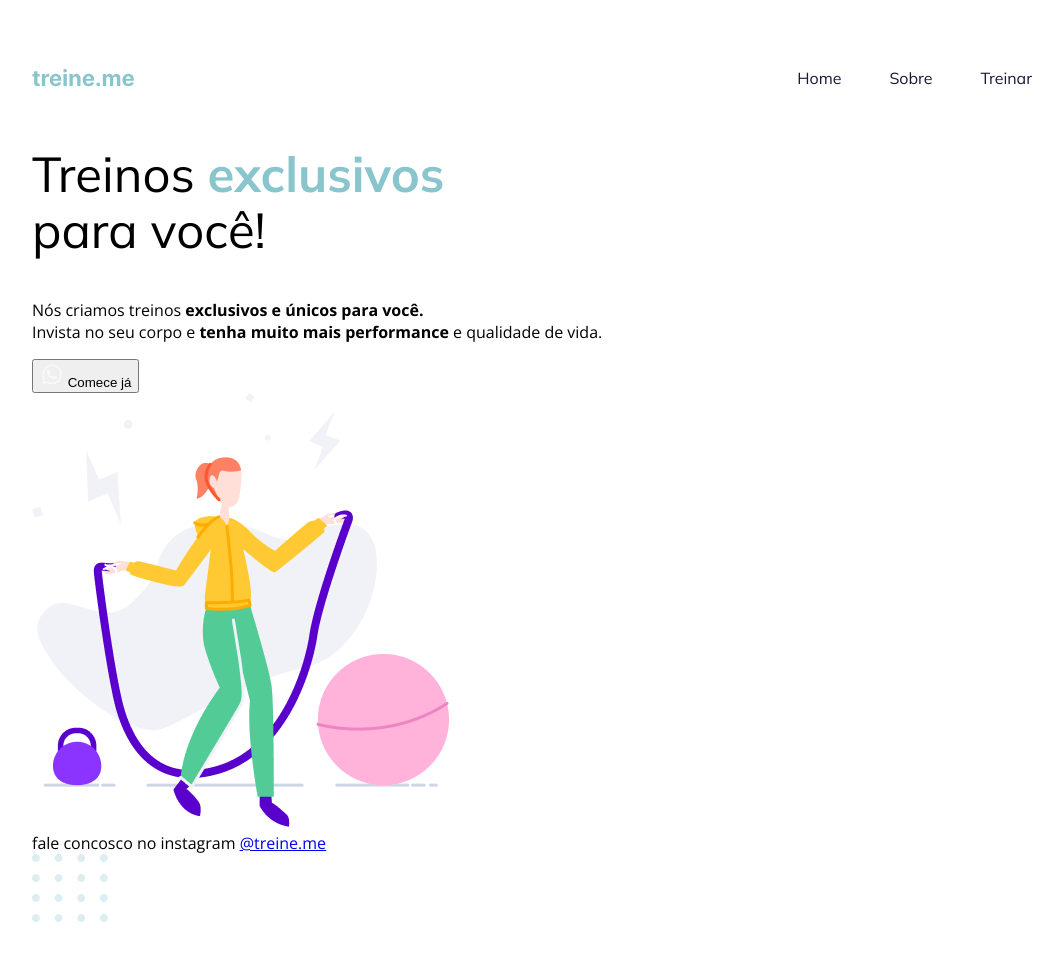
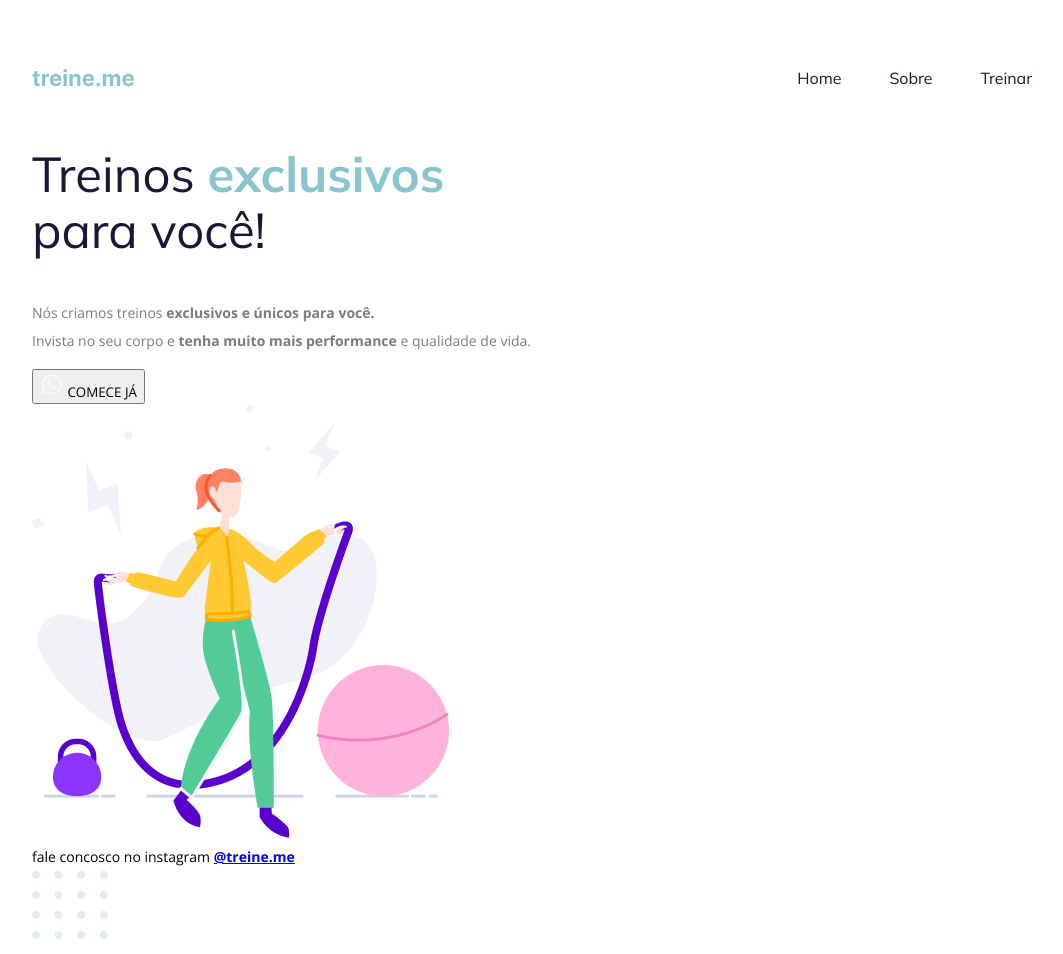
Before and after one commit to felipemadu13/rocketseat, a plain HTML site: page Explorer/stage_02/stg02_projeto_02/index.html in a window 1280 px wide. Shown: the whole page, without its empty margins (108-1171 px from the left). Drawn offline with nearby package versions, Linux system fonts and the light colour scheme.

Commit message:
projeto 02

```diff
--- a/Explorer/stage_02/stg02_projeto_02/style.css
+++ b/Explorer/stage_02/stg02_projeto_02/style.css
@@ -40,7 +40,7 @@ h1, ul {
 h1 {
   font-size: 49px;
   line-height: 56px;
-  color: #000000;
+  color: #1F1534;
   font-weight: normal;
   width: 490px;
 }
@@ -49,3 +49,23 @@ h1 span {
   color: #89C5CC;
   font-weight: bold;
 }
+
+p {
+  font-size: 14px;
+  line-height: 28px;
+  color: #7D7987;
+}
+
+button {
+  text-transform: uppercase;
+  font-family: 'Open Sans', sans-serif;
+}
+
+footer {
+  font-size: 14px;
+  line-height: 28px;
+}
+
+footer a {
+  font-weight: bold;
+}
```
